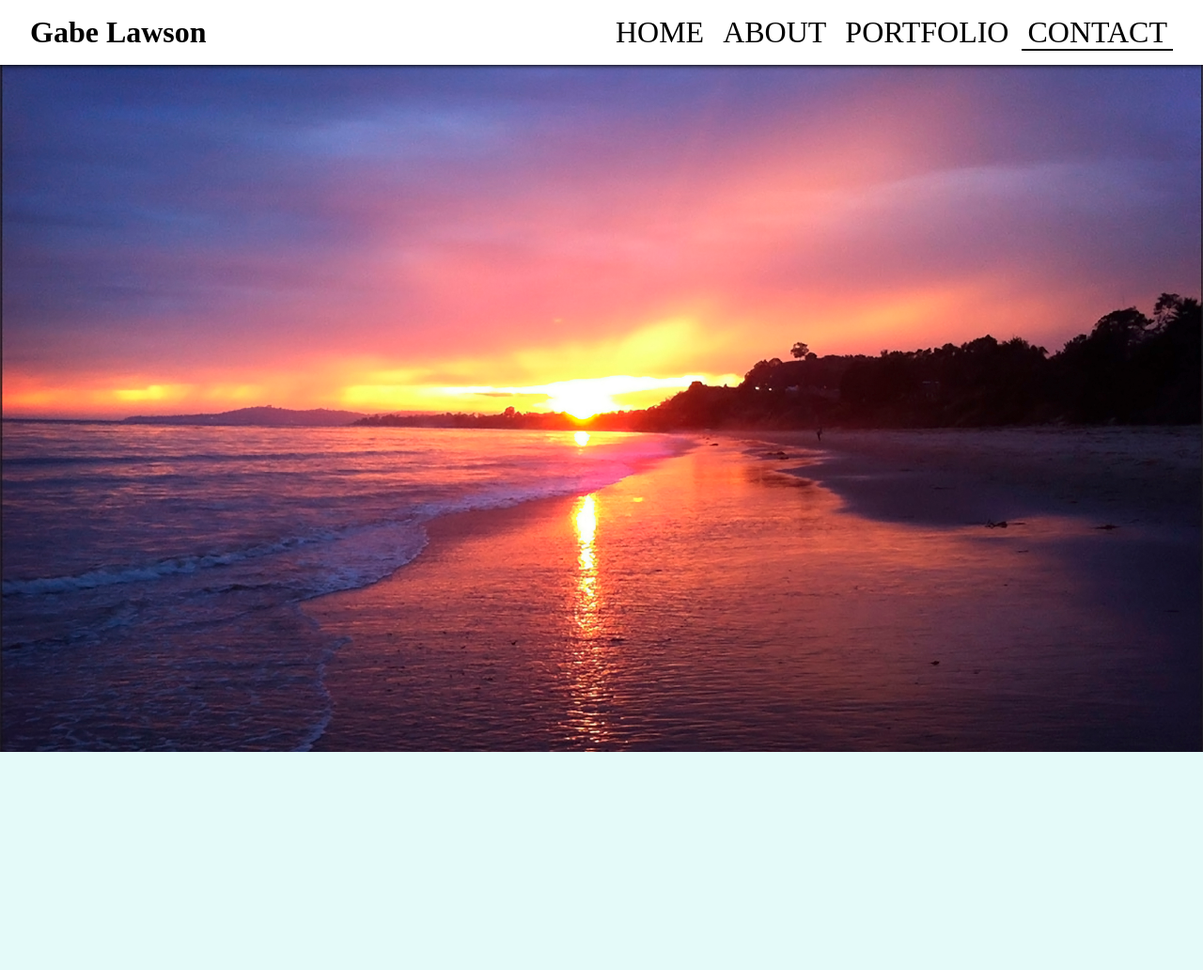
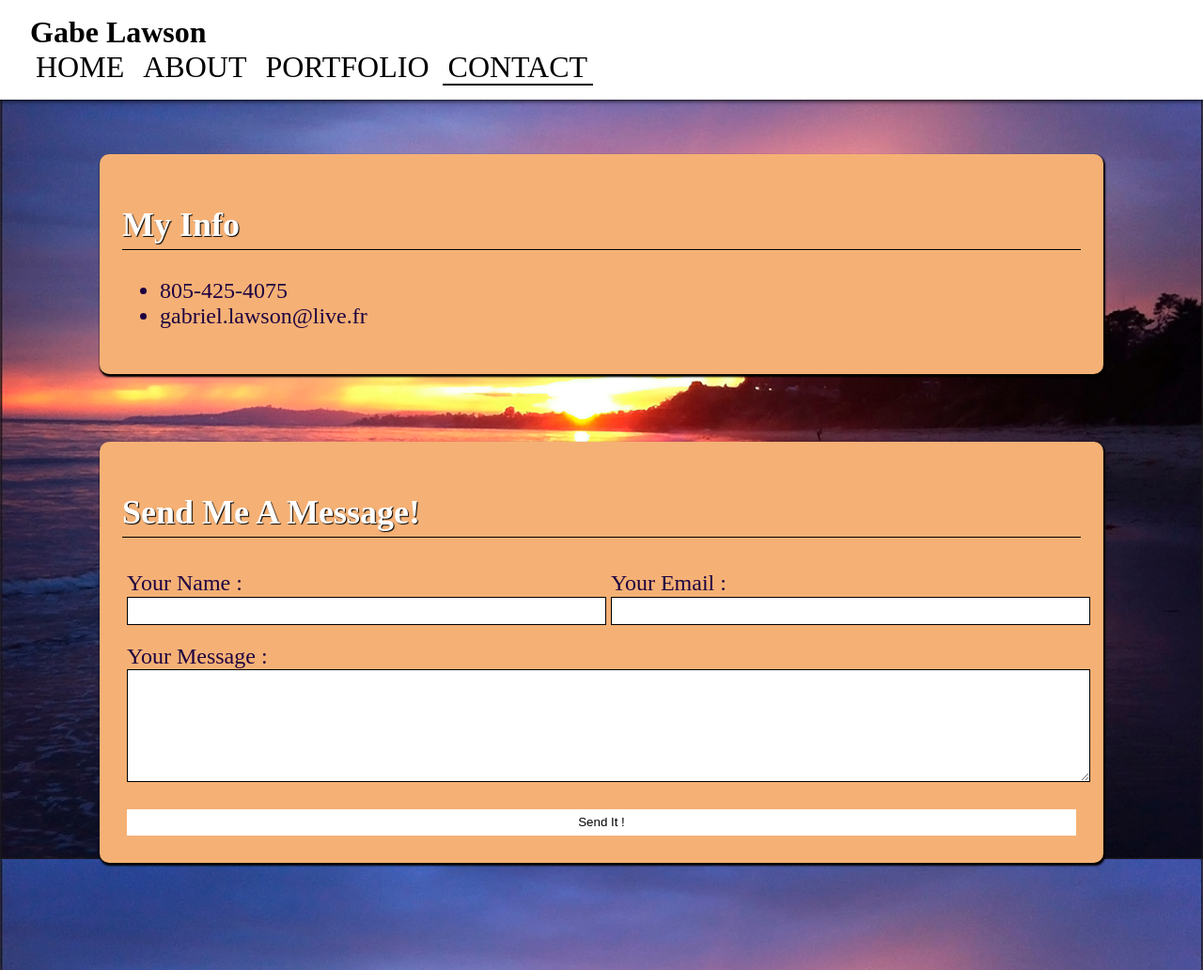
Before and after one commit to Gabe-Lawson-Personal-Website/first-website, a plain HTML site: page contact.html in a window 1280 px wide. Shown: the whole page at 94% size. Before the commit the page ends 800 px from the top, so only its background shows below. Drawn offline with Linux system fonts and the light colour scheme.

Commit message:
finished working on the form layout, hover function

```diff
--- a/code.js
+++ b/code.js
@@ -5,3 +5,24 @@ const hello = `welcome to my personal website! Enjoy your stay!`;
 const greet = `Hi, this is ${name}!, ${hello}`;
 console.log(greet);
 alert(greet);
+
+const form = document.querySelector("#form")
+   const submitButton = document.querySelector("#submit")
+   const scriptURL = 'https://script.google.com/macros/s/1XTaVdkdAnzhAHoLOA-x0K4svtJOB9RUnp2OgudFCNoEE4Lo8muDKOgSO/exec'
+
+   form.addEventListener('submit', e => {
+     submitButton.disabled = true
+     e.preventDefault()
+     let requestBody = new FormData(form)
+     fetch(scriptURL, { method: 'POST', body: requestBody})
+       .then(response => {
+          alert('Success!', response)
+          submitButton.disabled = false
+         })
+       .catch(error => {
+       alert('Error!', error.message)
+         submitButton.disabled = false
+
+       }
+       )
+   })
--- a/contact.html
+++ b/contact.html
@@ -5,6 +5,7 @@
     <meta name="viewport" content="width=device-width, initial-scale=1.0" />
     <title>Le Site De Gabe - Contact</title>
     <link rel="stylesheet" href="index.css" />
+    <script src="code.js"></script>
   </head>
   <body>
     <header>
@@ -16,5 +17,37 @@
         <a class="current" href="contact.html">CONTACT</a>
       </nav>
     </header>
+
+    <main class="contain">
+      <div class="wrapper">
+        <section class="me-contact">
+          <h2>My Info</h2>
+          <ul>
+            <li>805-425-4075</li>
+            <li>gabriel.lawson@live.fr</li>
+          </ul>
+        </section>
+        <section class="form-grid">
+          <h2>Send Me A Message!</h2>
+          <form action="" id="form">
+            <div>
+              <label for="name" id="lab1">Your Name :</label>
+              <input type="text" class="input-field" id="in1" />
+            </div>
+            <div>
+              <label for="email" id="lab2">Your Email :</label>
+              <input type="email" class="input-field" id="in2" />
+            </div>
+            <div class="full-width">
+              <label for="message" id="lab3">Your Message :</label>
+              <textarea cols="30" rows="7"> </textarea>
+            </div>
+            <div class="full-width">
+              <button type="submit" id="submit">Send It !</button>
+            </div>
+          </form>
+        </section>
+      </div>
+    </main>
   </body>
 </html>
--- a/index.css
+++ b/index.css
@@ -13,13 +13,20 @@ header {
   top: 0;
 }
 
+.head-wrap {
+  display: flex;
+  justify-content: space-between;
+  align-items: center;
+  flex-wrap: flex;
+}
+
 .name {
-  float: left;
+  /* float: left; */
   font-weight: bold;
 }
 
 .buttons {
-  float: right;
+  /* float: right; */
   color: black;
 }
 
@@ -36,6 +43,18 @@ header {
 }
 
 .buttons a:hover {
+  color: aliceblue;
+  box-shadow: inset 200px 0 0 0 darkmagenta;
+}
+
+.ikigai {
+  color: darkmagenta;
+  text-decoration: none;
+  box-shadow: inset 0 0 0 0 darkmagenta;
+  transition: color 0.4s ease-in-out, box-shadow 0.4s ease-in-out;
+}
+
+.ikigai:hover {
   color: aliceblue;
   box-shadow: inset 200px 0 0 0 darkmagenta;
 }
@@ -98,3 +117,81 @@ section:nth-child(even) img {
   border-radius: 20px;
   margin-left: 2em;
 }
+
+input:focus,
+textarea:focus {
+  outline: 3px solid darkmagenta;
+}
+
+input,
+textarea,
+button {
+  width: 100%;
+  border: 1px solid black;
+  padding: 0.5em;
+}
+
+form {
+  display: grid;
+  grid-template-columns: 1fr 1fr;
+  gap: 10px;
+}
+
+form > label {
+  display: block;
+}
+
+form > div {
+  margin: 5px;
+}
+
+.full-width {
+  grid-column: 1 / 3;
+}
+
+button {
+  border: none;
+  background-color: white;
+  box-shadow: inset 0 0 0 0 darkmagenta;
+  transition: color 0.4s ease-in-out, box-shadow 0.4s ease-in-out;
+}
+
+button:hover {
+  box-shadow: inset 600px 0 0 0 darkmagenta;
+  color: aliceblue;
+}
+
+/* .grid-wrap {
+  display: grid;
+  grid-template-columns: repeat(2, 1fr);
+  grid-template-rows: repeat(4, 1fr);
+  grid-template-areas:
+    "lab1 in1"
+    "lab2 in2"
+    "lab3 message";
+  gap: 5px;
+}
+
+#lab1 {
+  grid-area: lab1;
+}
+
+#in1 {
+  grid-area: in1;
+}
+
+#lab2 {
+  grid-area: lab2;
+}
+
+#in2 {
+  grid-area: in2;
+}
+
+#lab3 {
+  grid-area: lab3;
+}
+
+#message {
+  grid-area: message;
+} */
```
Also changed, not shown: about.html (+1 -1 lines), index.html (+2 -0 lines).
